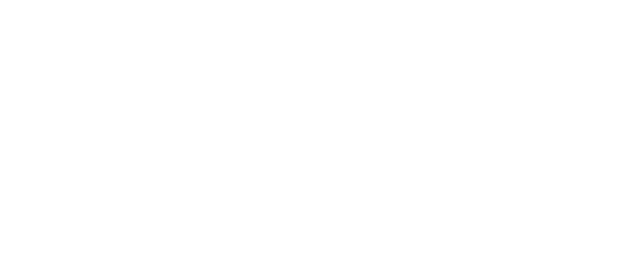
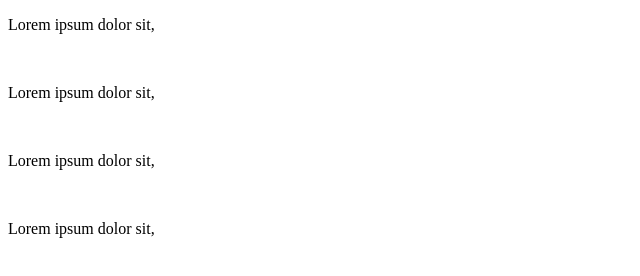
Before and after one commit to TheMaleeshaW/2026-10-03-Day-04, a plain HTML site: page Day4/index.html in a window 1280 px wide. Shown: the whole page, without its empty margins (0-640 px from the left). Drawn offline with Linux system fonts and the light colour scheme.

```diff
--- a/Day4/index.html
+++ b/Day4/index.html
@@ -7,5 +7,20 @@
 </head>
 <body>
 
+    <!--
+    <select name="" id="">
+        <option value="">Amal</option>
+        <option value="">Saman</option>
+        <option value="">Nimal</option>
+        <option value="">Kamal</option>
+    </select>
+    -->
+
+
+    <p>Lorem ipsum dolor sit,</p> <br>
+    <p>Lorem ipsum dolor sit,</p> <br>
+    <p>Lorem ipsum dolor sit,</p> <br>
+    <p>Lorem ipsum dolor sit,</p> <br>
+
 </body>
 </html>
```
